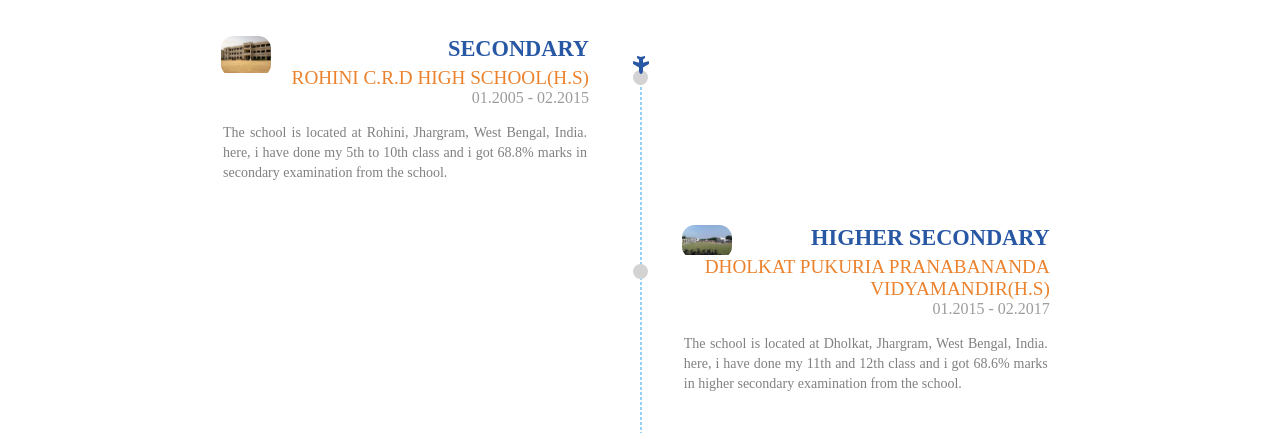
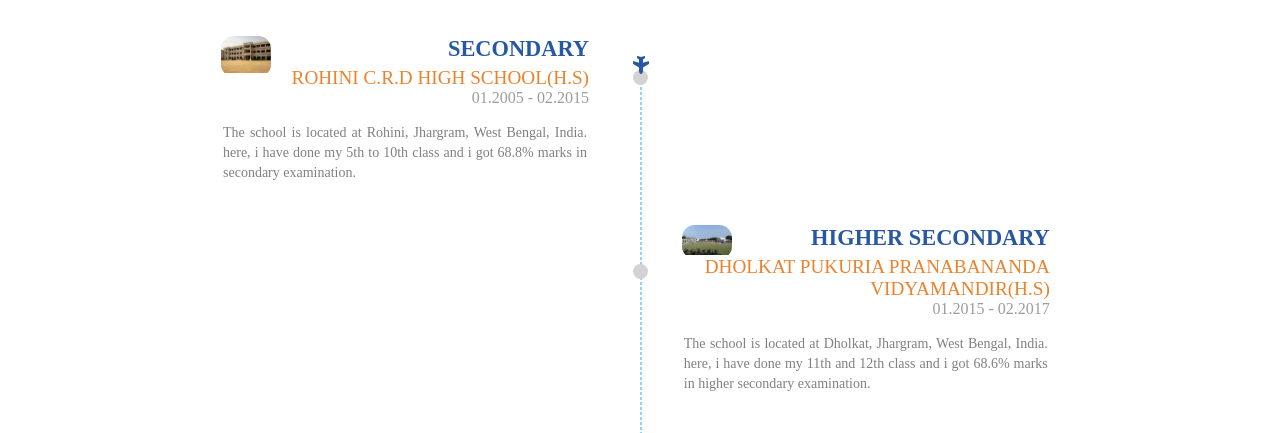
Before and after one commit to sudip2209/sudip_mahata, a plain HTML site: page index.html in a window 1280 px wide. Shown: the part 1140-1573 px from the top of the page. Drawn offline with Linux system fonts and the light colour scheme.

Commit message:
Update index.html

```diff
--- a/index.html
+++ b/index.html
@@ -162,7 +162,7 @@
                                 <h3 class="degree  m0 m-blue"> SECONDARY </h3>
                                 <h4 class="institute-name "> ROHINI C.R.D HIGH SCHOOL(H.S) </h4>
                                 <h5 class="course-duration m0"> 01.2005 - 02.2015 </h5>
-                                <p class="description text-justify"> The school is located at Rohini, Jhargram, West Bengal, India. here, i have done my 5th to 10th class and i got 68.8% marks in secondary examination from the school.</p>
+                                <p class="description text-justify"> The school is located at Rohini, Jhargram, West Bengal, India. here, i have done my 5th to 10th class and i got 68.8% marks in secondary examination.</p>
                             </div>
                         </div>
 
@@ -174,7 +174,7 @@
                                 <h3 class="degree  m0 m-blue"> HIGHER SECONDARY </h3>
                                 <h4 class="institute-name "> DHOLKAT PUKURIA PRANABANANDA VIDYAMANDIR(H.S) </h4>
                                 <h5 class="course-duration m0"> 01.2015 - 02.2017 </h5>
-                                <p class="description text-justify"> The school is located at Dholkat, Jhargram, West Bengal, India. here, i have done my 11th and 12th class and i got 68.6% marks in higher secondary examination from the school.</p>
+                                <p class="description text-justify"> The school is located at Dholkat, Jhargram, West Bengal, India. here, i have done my 11th and 12th class and i got 68.6% marks in higher secondary examination.</p>
                             </div>
                         </div>
 
```
